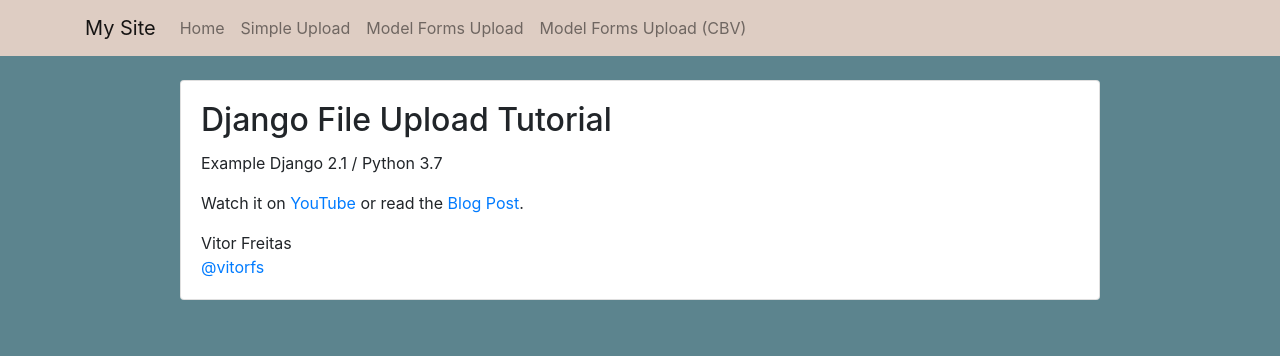
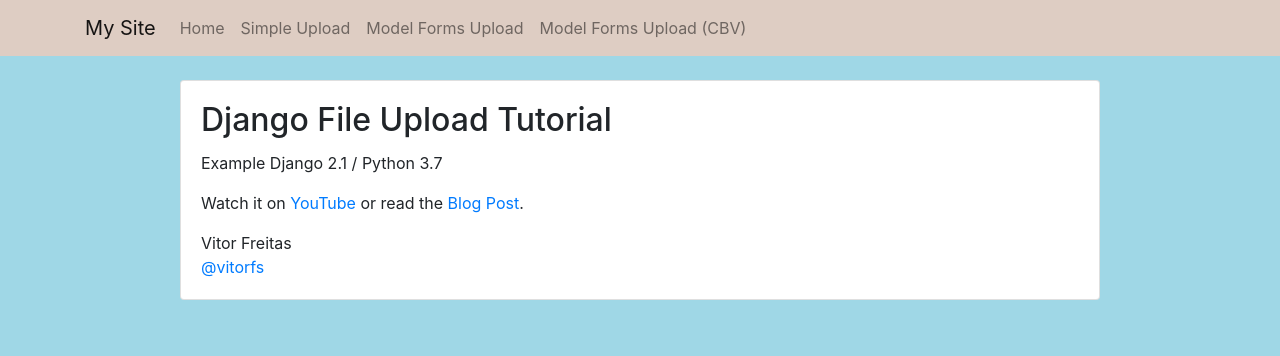
Before and after one commit to aryaafshar/django_site, a Django app: page / in a window 1280 px wide. Shown: the top 356 px of the page. Run offline with Django 3.2, Linux system fonts and the light colour scheme; parts of the project's set-up code (start-up, migrations or seed data) failed here and were passed over; some libraries are stand-ins or nearby versions.

Commit message:
"background change"

```diff
--- a/mysite/static/css/app.css
+++ b/mysite/static/css/app.css
@@ -1,3 +1,3 @@
 body {
-  background-color: #5c848e;
+  background-color: #9fd7e6;
 }
```
